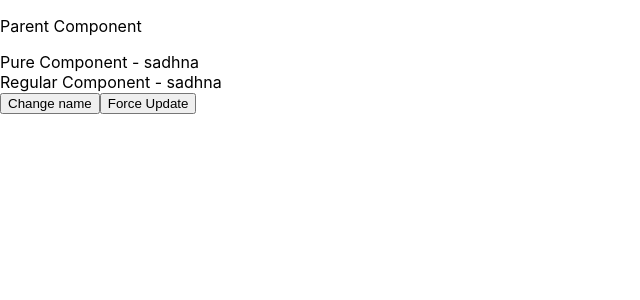
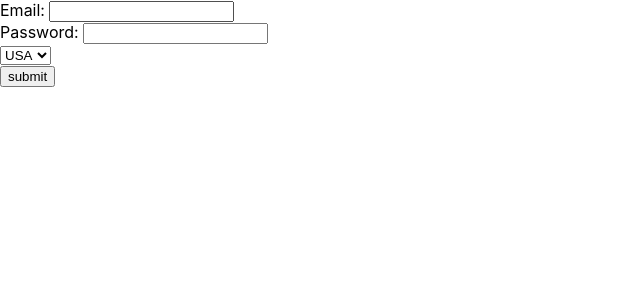
Before and after one commit to sadhna2507/Learn-React-VS, a React (Create React App) app in the folder todo/: page / in a window 1280 px wide. Shown: the top 300 px of the page, without its empty margins (0-640 px from the left). Built offline with nearby package versions, Linux system fonts and the light colour scheme.

Commit message:
practice

```diff
--- /dev/null
+++ b/todo/src/components/Form.jsx
@@ -0,0 +1,90 @@
+import React, { Component } from 'react'
+
+export class Form extends Component {
+    constructor(props) {
+      super(props)
+
+      this.state = {
+        email: "",
+        password: "",
+        country: "usa",
+      };
+    }
+
+    handleEmail = (event) => {
+      // console.log(event.target.value);
+      this.setState(
+        {
+          email: event.target.value,
+        },
+        () => {
+          console.log("email ->", this.state.email);
+        }
+      );
+    };
+
+    handlePassword = (event) => {
+      // console.log(event.target.value);
+      this.setState(
+        {
+          password: event.target.value,
+        },
+        () => {
+          console.log("password ->", this.state.password);
+        }
+      );
+    };
+
+    handleSubmit = (event) => {
+      event.preventDefault();
+      console.log(this.state.email, this.state.password);
+    };
+
+    handleSelect = (event) => {
+      console.log(event.target.value);
+      this.setState({
+        country: event.target.value,
+      });
+    };
+  render() {
+    return (
+      <div>
+        <form onSubmit={this.handleSubmit}>
+          <div>
+            <label htmlFor="email">Email: </label>
+            <input
+              type="text"
+              name="email"
+              id="email"
+              onChange={this.handleEmail}
+              value={this.state.email}
+            />
+          </div>
+          <div>
+            <label htmlFor="pwd">Password: </label>
+            <input
+              type="text"
+              name="password"
+              id="pwd"
+              onChange={this.handlePassword}
+              value={this.state.password}
+            />
+          </div>
+          <div>
+            <select
+              onChange={this.handleSelect}
+              value={this.state.country}
+              name="countries"
+              id="countries"
+            >
+              <option value="india">India</option>
+              <option value="usa">USA</option>
+              <option value="uk">UK</option>
+            </select>
+          </div>
+          <button type="submit">submit</button>
+        </form>
+      </div>
+    )
+  }
+}
--- a/todo/src/index.js
+++ b/todo/src/index.js
@@ -8,6 +8,7 @@ import { Name } from './components/Name';
 import { LifeCycle } from './components/LifeCycle';
 import { ParentLifeCycle } from './components/ParentLifeCycle';
 import { InstaMain } from './components/InstaMain';
+import { Form } from './components/Form';
 import reportWebVitals from './reportWebVitals';
 
 const root = ReactDOM.createRoot(document.getElementById('root'));
@@ -22,7 +23,8 @@ root.render(
     {/* <Name/> */}
     {/* <LifeCycle/> */}
     {/* <InstaMain/> */}
-    <ParentLifeCycle/>
+    {/* <ParentLifeCycle/> */}
+    <Form/>
   </React.StrictMode>
 );
 
```
Also changed, not shown: todo/src/components/ErrorBoundary.jsx (added, +22 -0 lines).
